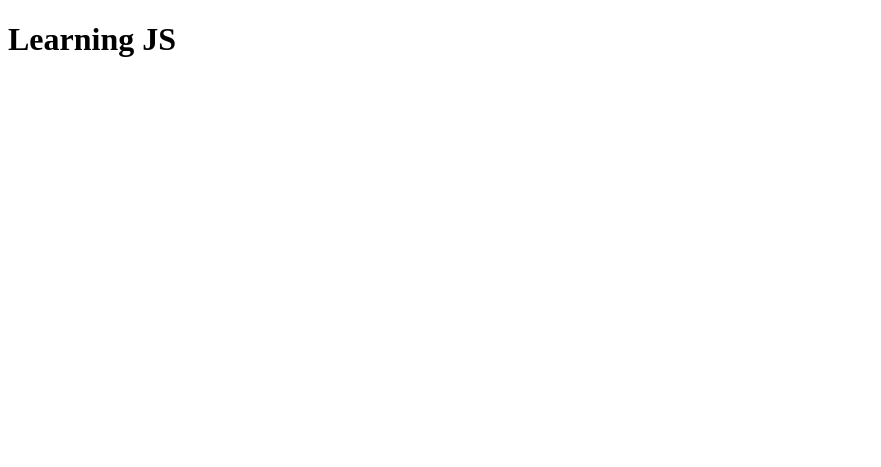
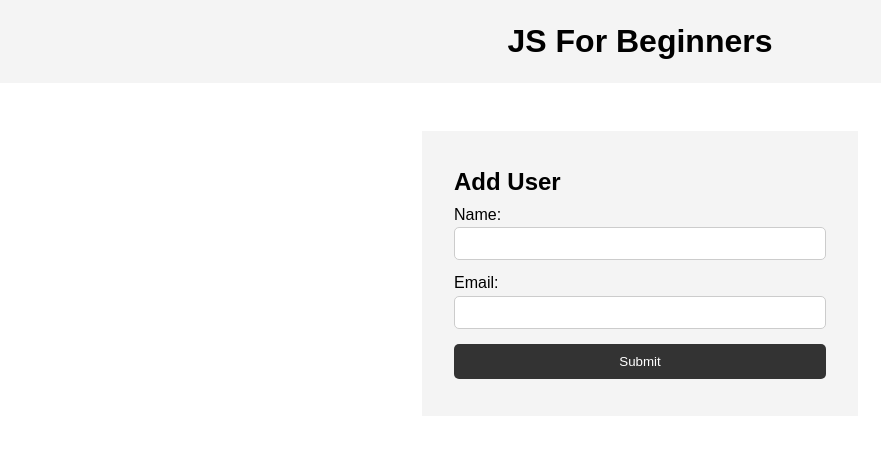
Before and after one commit to hxrii/Learning-JS, a plain HTML site: page Learning/index.html in a window 1280 px wide. Shown: the whole page, without its empty margins (0-881 px from the left). Drawn offline with Linux system fonts and the light colour scheme.

Commit message:
Starting DOM

```diff
--- a/Learning/index.html
+++ b/Learning/index.html
@@ -1,13 +1,42 @@
 <!DOCTYPE html>
 <html lang="en">
-<head>
-    <meta charset="UTF-8">
-    <meta http-equiv="X-UA-Compatible" content="IE=edge">
-    <meta name="viewport" content="width=device-width, initial-scale=1.0">
-    <title>Learning JS</title>
-</head>
-<body>
-    <h1>Learning JS</h1>
-    <script src="./script.js"></script>
-</body>
+  <head>
+    <meta charset="UTF-8" />
+    <meta name="viewport" content="width=device-width, initial-scale=1.0" />
+    <meta http-equiv="X-UA-Compatible" content="ie=edge" />
+    <title>JS For Beginners</title>
+    <link rel="stylesheet" href="style.css">
+  </head>
+  <body>
+    <header>
+      <h1>JS For Beginners</h1>
+    </header>
+
+    <section class="container">
+      <form id="my-form">
+        <h1>Add User</h1>
+        <div class="msg"></div>
+        <div>
+          <label for="name">Name:</label>
+          <input type="text" id="name">
+        </div>
+        <div>
+          <label for="email">Email:</label>
+          <input type="text" id="email">
+        </div>
+        <input class="btn" type="submit" value="Submit">
+      </form>
+
+      <ul id="users"></ul>
+
+      <!-- <ul class="items">
+        <li class="item">Item 1</li>
+        <li class="item">Item 2</li>
+        <li class="item">Item 3</li>
+      </ul> -->
+    </section>
+
+
+    <script src="main.js"></script>
+  </body>
 </html>
--- /dev/null
+++ b/Learning/style.css
@@ -0,0 +1,77 @@
+* {
+    margin: 0;
+    padding: 0;
+    box-sizing: border-box;
+  }
+
+  body {
+    font-family: Arial, Helvetica, sans-serif;
+    line-height: 1.6;
+  }
+
+  ul {
+    list-style: none;
+  }
+
+  ul li {
+    padding: 5px;
+    background: #f4f4f4;
+    margin: 5px 0;
+  }
+
+  header {
+    background: #f4f4f4;
+    padding: 1rem;
+    text-align: center;
+  }
+
+  .container {
+    margin: auto;
+    width: 500px;
+    overflow: auto;
+    padding: 3rem 2rem;
+  }
+
+  #my-form {
+    padding: 2rem;
+    background: #f4f4f4;
+  }
+
+  #my-form label {
+    display: block;
+  }
+
+  #my-form input[type='text'] {
+    width: 100%;
+    padding: 8px;
+    margin-bottom: 10px;
+    border-radius: 5px;
+    border: 1px solid #ccc;
+  }
+
+  .btn {
+    display: block;
+    width: 100%;
+    padding: 10px 15px;
+    border: 0;
+    background: #333;
+    color: #fff;
+    border-radius: 5px;
+    margin: 5px 0;
+  }
+
+  .btn:hover {
+    background: #444;
+  }
+
+  .bg-dark {
+    background: #333;
+    color: #fff;
+  }
+
+  .error {
+    background: orangered;
+    color: #fff;
+    padding: 5px;
+    margin: 5px;
+  }
```
Also changed, not shown: Learning/dom.js (added).
